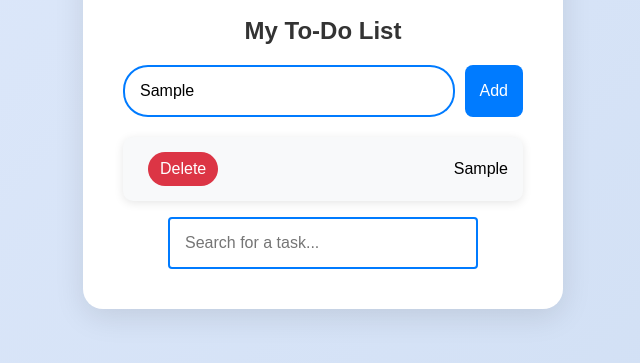
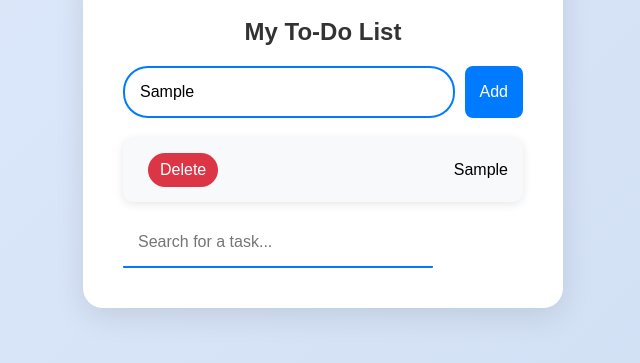
Before and after one commit to MRLIGHT02/Todo-List, a plain HTML site: page index.html in a window 1280 px wide. Both pictures are taken after typing "Sample" into the empty fields and a click on the button "Add". Shown: the part 337-700 px from the top of the page, without its empty margins (317-957 px from the left). Drawn offline with Linux system fonts and the light colour scheme.

Commit message:
Update styles.css

```diff
--- a/styles.css
+++ b/styles.css
@@ -35,6 +35,7 @@ input[type="text"] {
     width: calc(100% - 90px);
     padding: 15px;
     border: 2px solid #007bff;
+    /* border-bottom: 2px solid #007bff; */
     border-radius: 25px;
     outline: none;
     transition: border-color 0.3s;
@@ -45,18 +46,16 @@ input[type="text"]:focus {
     border-color: #0056b3;
 }
 
-.searchdiv{
-    display: flex;
-    justify-content: center;
-    align-items: center;
-}
+
+
 input[type="search"] {
     display: none;
     width: calc(100% - 90px);
 
     padding: 15px;
-    border: 2px solid #007bff;
-    border-radius: 4px;
+    border: none;
+    border-bottom: 2px solid #007bff;
+    border-radius: 1px;
     outline: none;
     transition: border-color 0.3s;
     font-size: 16px;
```
